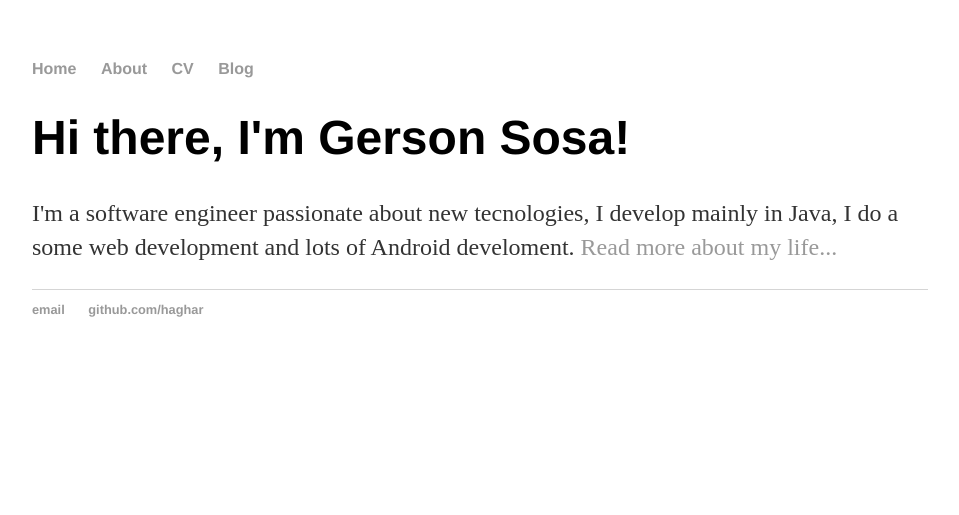
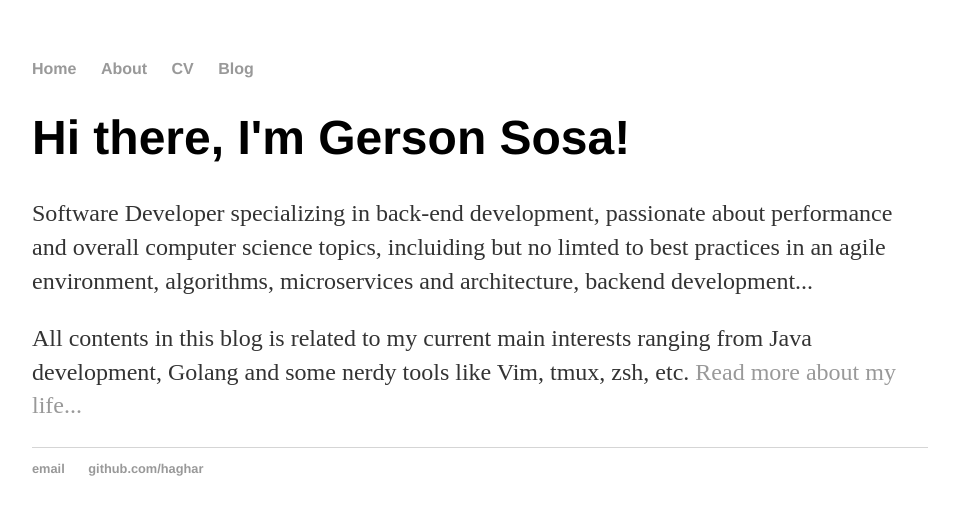
Before and after one commit to gersonsosa/gersonsosa.github.io, a Jekyll site: the page built from index.html, in a window 1280 px wide. Shown: the top 515 px of the page, without its empty margins (160-1119 px from the left). Built offline with Jekyll 4.4.1, drawn with Linux system fonts in a browser that asks for light colours.

Commit message:
Fix about link and modifies about and home text

```diff
--- a/index.html
+++ b/index.html
@@ -4,5 +4,6 @@ title: Gerson Sosa Blog
 ---
 <div class="blurb">
 <h1>Hi there, I'm Gerson Sosa!</h1>
-	<p>I'm a software engineer passionate about new tecnologies, I develop mainly in Java, I do a some web development and lots of Android develoment. <a href="/about">Read more about my life...</a></p>
+	<p>Software Developer specializing in back-end development, passionate about performance and overall computer science topics, incluiding but no limted to best practices in an agile environment, algorithms, microservices and architecture, backend development...</p>
+  <p>All contents in this blog is related to my current main interests ranging from Java development, Golang and some nerdy tools like Vim, tmux, zsh, etc. <a href="/about">Read more about my life...</a></p>
 </div><!-- /.blurb -->
```
Also changed, not shown: about.html (added, +11 -0 lines).
